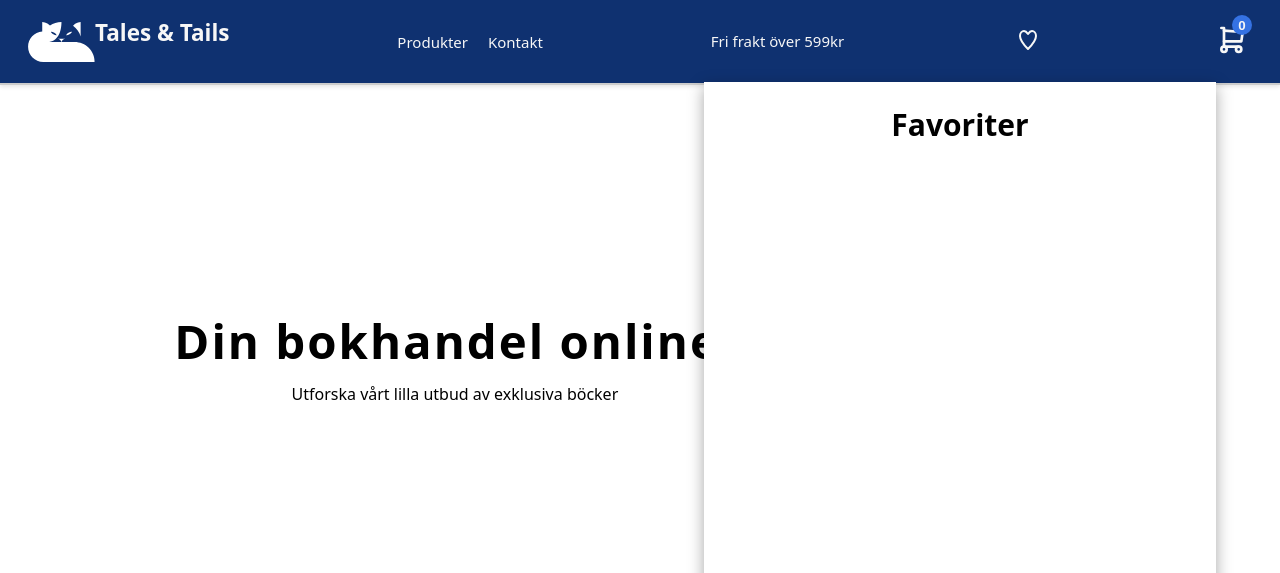
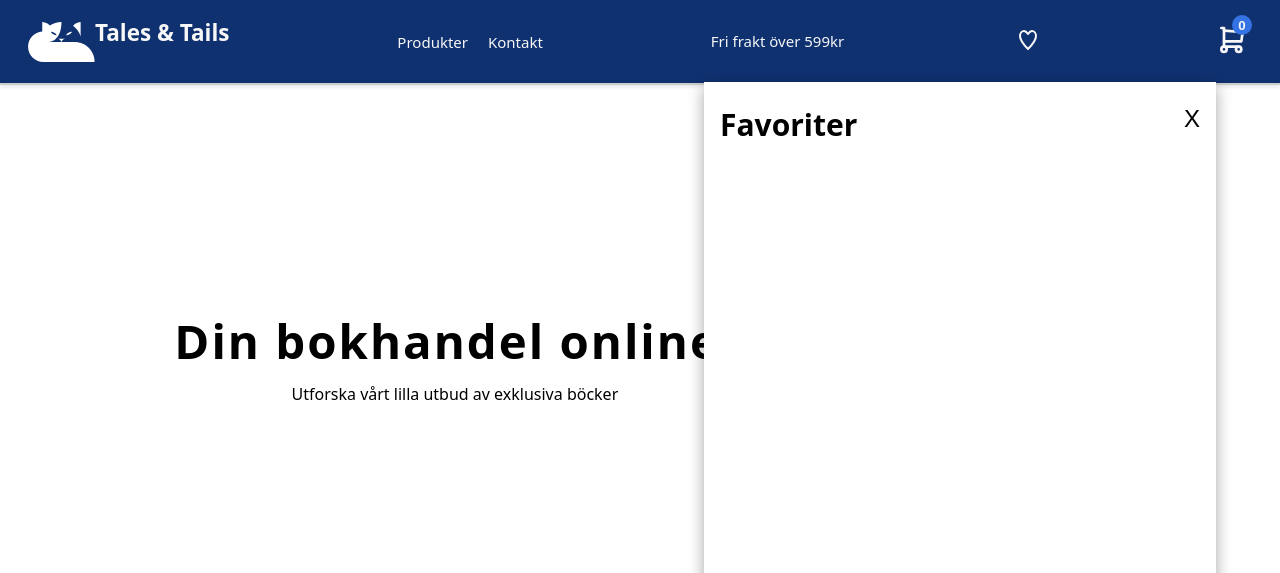
Before and after one commit to Edchy/webshop, a website built with Vite: page index.html in a window 1280 px wide. Both pictures are taken after a click on the button 1028 px from the left and 41 px from the top of the page. Shown: the top 573 px of the page. Built offline with nearby package versions, Linux system fonts and the light colour scheme; a web font is replaced by a local one.

Commit message:
added close-btn on fav

```diff
--- a/src/js/favorites.ts
+++ b/src/js/favorites.ts
@@ -3,8 +3,6 @@ import { books } from "./data";
 import { IBook } from "./Models/Book";
 import { ICartBook } from "./Models/CartBook";
 import { updateLocalStorage } from "./utils";
-
-
 
 const favoritesPopover = document.querySelector(".favorites") as HTMLElement;
 const favPopoverBtn = document.querySelector(
@@ -31,10 +29,19 @@ favPopoverBtn?.addEventListener("click", updateFavoritesUI);
 
 function updateFavoritesUI() {
   favoritesPopover.innerHTML = "";
+
+  const titleContainer = document.createElement("div");
+  titleContainer.className = "title-container";
   const header = document.createElement("h1");
   header.innerHTML = "Favoriter";
   header.className = "fav-header";
-  favoritesPopover.appendChild(header);
+
+  const closeBtn = document.createElement("button");
+  closeBtn.type = "button";
+  closeBtn.innerHTML = "X";
+
+  titleContainer.append(header, closeBtn);
+  favoritesPopover.append(titleContainer);
 
   favorites.forEach((book) => {
     favoritesPopover.append(createHTML(book));
--- a/src/styles/favorites.css
+++ b/src/styles/favorites.css
@@ -63,6 +63,19 @@ button[popovertarget="favorites"]:hover svg {
   align-items: center;
 }
 
+.title-container {
+  display: flex;
+  justify-content: space-between;
+  margin-bottom: 30px;
+
+  button {
+    background: transparent;
+    color: var(--clr-dark);
+    font-size: 1.5rem;
+    z-index: 9999;
+  }
+}
+
 .btn-remove {
   border-radius: 10px;
   background-color: var(--clr-primary-500);
@@ -122,6 +135,7 @@ button[popovertarget="favorites"]:hover svg {
     margin-top: 10.2vh;
     position: fixed;
     left: 0;
+    margin-top: 120px;
   }
   .book-container {
     display: flex;
```
